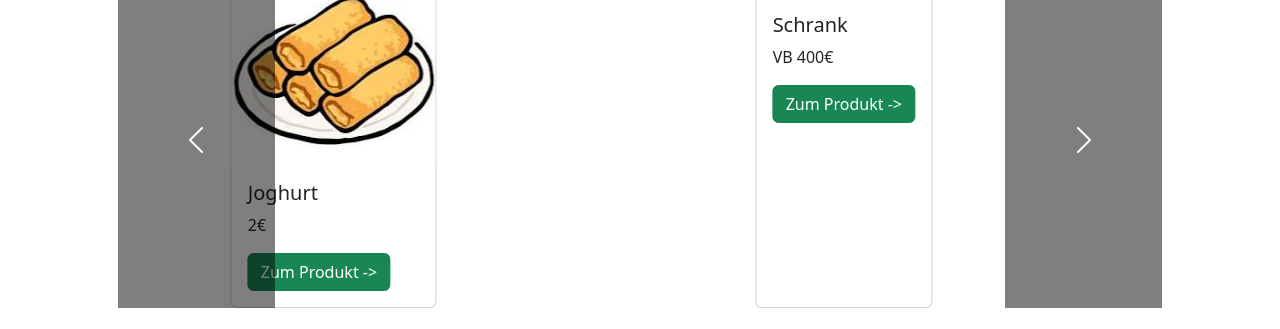
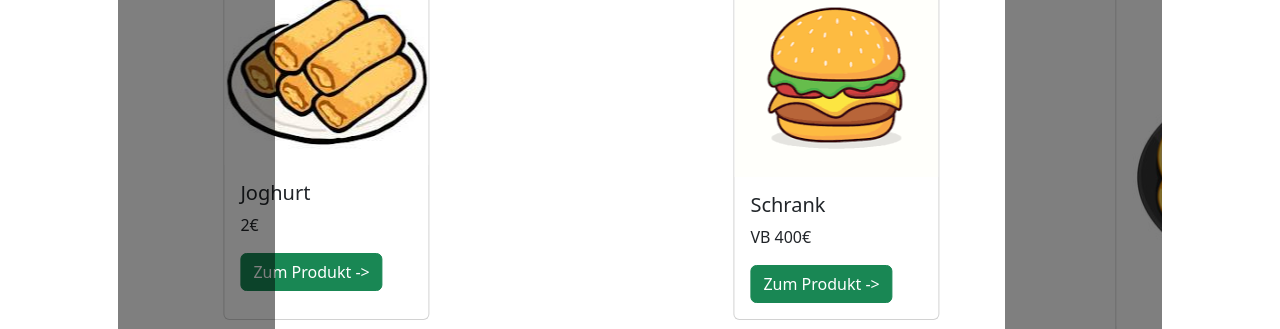
Before and after one commit to MahloKevin/bestellsystem, a plain HTML site: page index.html in a window 1280 px wide. Shown: the part 250-579 px from the top of the page. Drawn offline with nearby package versions, Linux system fonts and the light colour scheme.

Commit message:
v2_2024_04_25

```diff
--- a/index.html
+++ b/index.html
@@ -62,7 +62,8 @@
                             </div>
                         </div>
                         <div class="card">
-                            <img src="img/schrank.png" class="card-img-top" alt="...">
+                            <img src="img/food2.png" class="card-img-top object-fit-cover "
+                                 alt="...">
                             <div class="card-body">
                                 <h5 class="card-title">Schrank</h5>
                                 <p class="preis">VB 400€</p>
@@ -74,7 +75,7 @@
                 <div class="carousel-item">
                     <div class="card-wrapper container-sm d-flex justify-content-around">
                         <div class="card">
-                            <img src="img/rasenmaeher.webp" class="card-img-top obect-fit-cover">
+                            <img src="img/food3.jpg" class="card-img-top obect-fit-cover ">
                             <div class="card-body">
                                 <h5 class="card-title">Rasenmäher</h5>
                                 <p class="preis">VB 75€</p>
@@ -82,7 +83,7 @@
                             </div>
                         </div>
                         <div class="card">
-                            <img src="img/ship.png" class="card-img-top">
+                            <img src="img/food4.jpg" class="card-img-top object-fit-cover">
                             <div class="card-body">
                                 <h5 class="card-title">Boot</h5>
                                 <p class="preis">VB</p>
@@ -94,12 +95,12 @@
                 <button class="carousel-control-prev bg-black" type="button" data-bs-target="#carouselExampleControls"
                         data-bs-slide="prev">
                     <span class="carousel-control-prev-icon" aria-hidden="true"></span>
-                    <span class="visually-hidden">Previous</span>
+                    <span>Previous</span>
                 </button>
                 <button class="carousel-control-next bg-black" type="button" data-bs-target="#carouselExampleControls"
                         data-bs-slide="next">
                     <span class="carousel-control-next-icon" aria-hidden="true"></span>
-                    <span class="visually-hidden">Next</span>
+                    <span>Next</span>
                 </button>
             </div>
         </div>
```
Also changed, not shown: img/food2.png (added), img/food3.jpg (added), img/food4.jpg (added).
